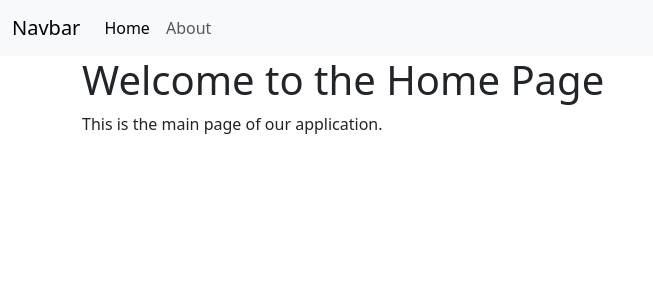
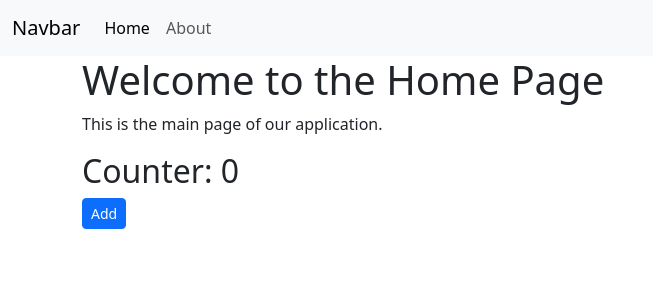
Before and after one commit to shirkeamy/AalimxClasses, a React (Create React App) app in the folder Dec24/React/may-app-1/: page /home in a window 1280 px wide. Shown: the top 300 px of the page, without its empty margins (0-653 px from the left). Built offline with nearby package versions, Linux system fonts and the light colour scheme.

Commit message:
Dec2024Batch | Amol | Session 16 - React useState hook

```diff
--- a/Dec24/React/may-app-1/src/Pages/Home.tsx
+++ b/Dec24/React/may-app-1/src/Pages/Home.tsx
@@ -1,8 +1,21 @@
+import { useState } from "react";
+
 const Home: React.FC = () => {
+
+  // let count = 0;
+  const [count, setCount] = useState<number>(0);
+
   return (
     <div className="home">
       <h1>Welcome to the Home Page</h1>
       <p>This is the main page of our application.</p>
+      <h2>Counter: {count}</h2>
+      <input
+        type="button"
+        value="Add"
+        className="btn btn-primary btn-sm"
+        onClick={() => { setCount(count + 1) }}
+      />
     </div>
   );
 }
```
